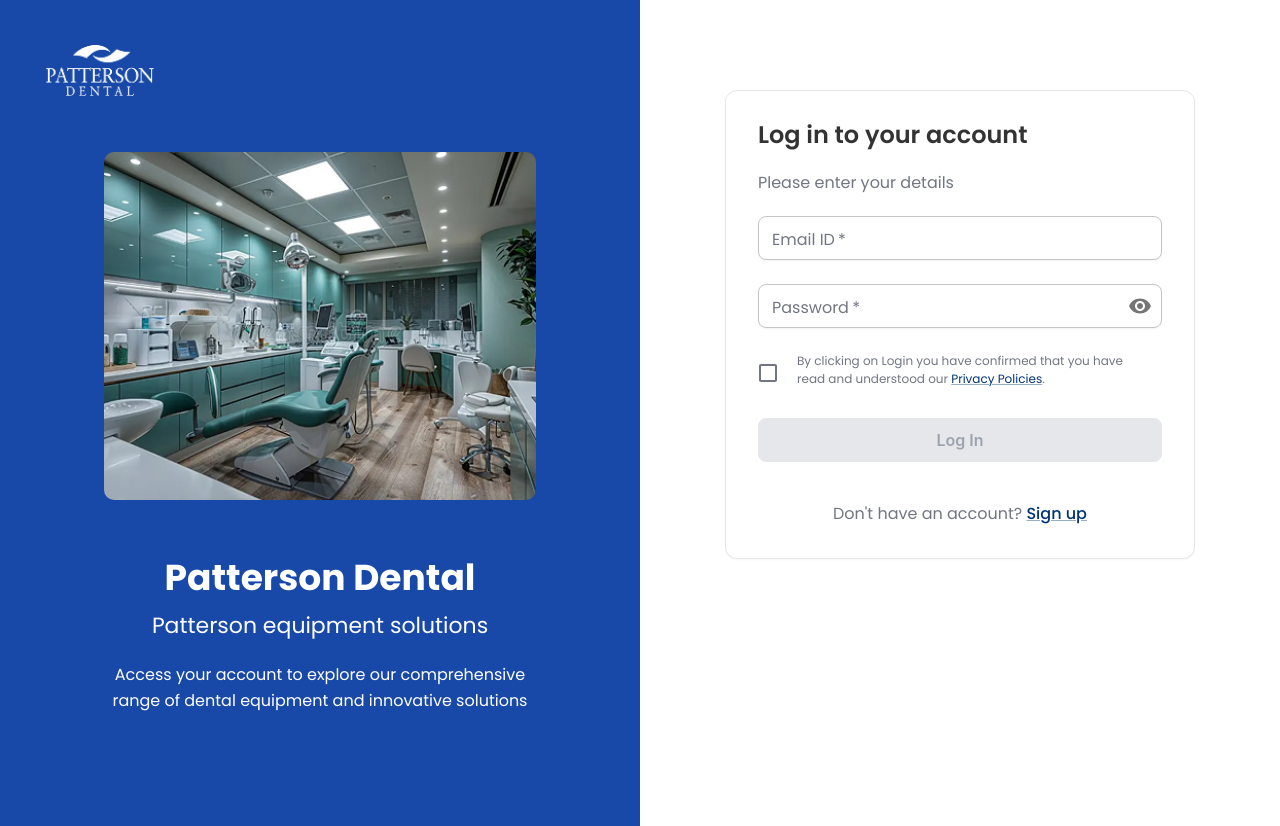
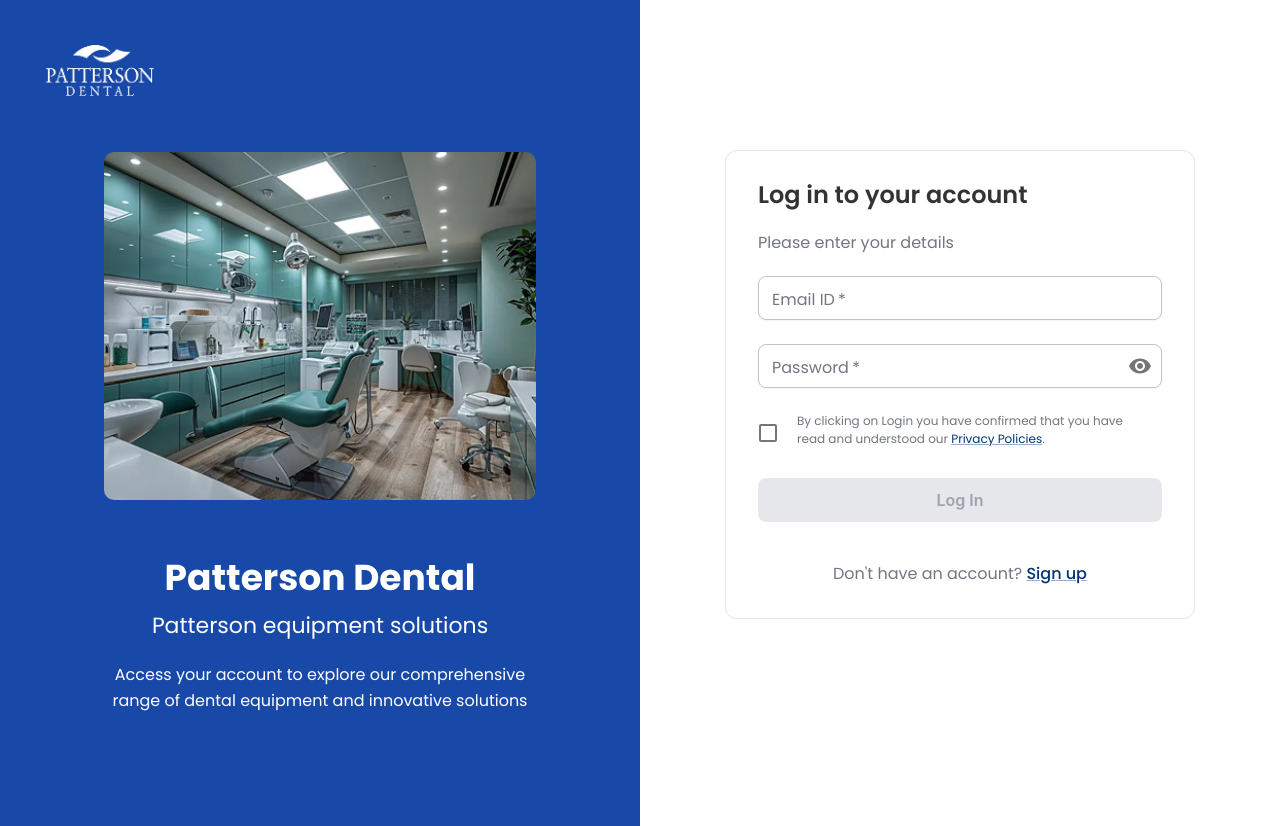
Before and after one commit to bhagvan-prime/patterson-dental, a React (Create React App) app: page /login in a window 1280 px wide. Built offline with nearby package versions, Linux system fonts and the light colour scheme.

Commit message:
added logo changes in layout page

```diff
--- a/src/components/layout/Layout.tsx
+++ b/src/components/layout/Layout.tsx
@@ -32,7 +32,7 @@
               left: { lg: '53px' },
 
               // >>>>>> CORRECTED LOGO DIMENSIONS BASED ON YOUR LATEST SPECS <<<<<<
-              width: { xs: '50px', lg: '91px' },
+              width: { xs: '60px', lg: '91px' },
               height: { xs: '30px', lg: '51px' },
               objectFit: 'contain',
 
--- a/src/pages/CreatePasswordPage.tsx
+++ b/src/pages/CreatePasswordPage.tsx
@@ -163,6 +163,7 @@
           display: 'flex',
           flexDirection: 'column',
           gap: { xs: 2.5, md: 3 },
+          mt: { xs: 0, md: '60px' },
         }}
       >
         <Typography
--- a/src/pages/LoginPage.tsx
+++ b/src/pages/LoginPage.tsx
@@ -145,6 +145,7 @@
           display: 'flex',
           flexDirection: 'column',
           gap: { xs: 2.5, md: 3 },
+          mt: { xs: 0, md: '60px' },
         }}
       >
         <Typography
```
